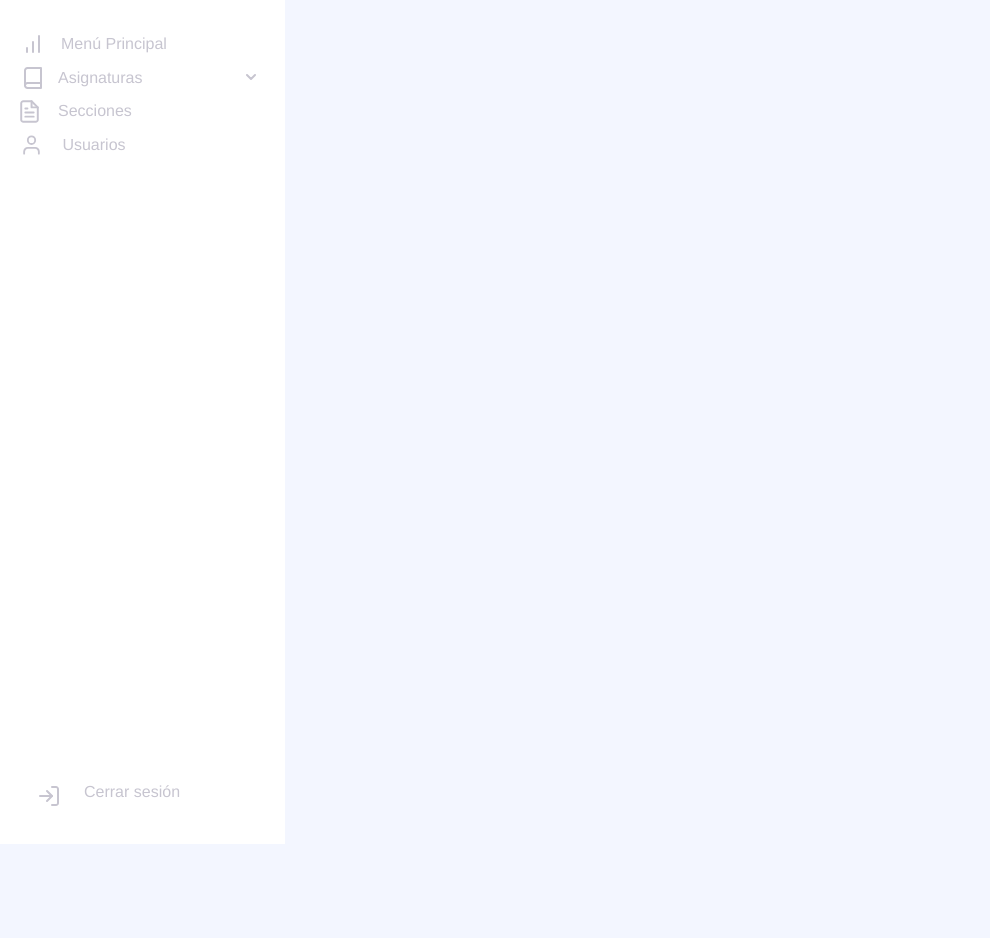
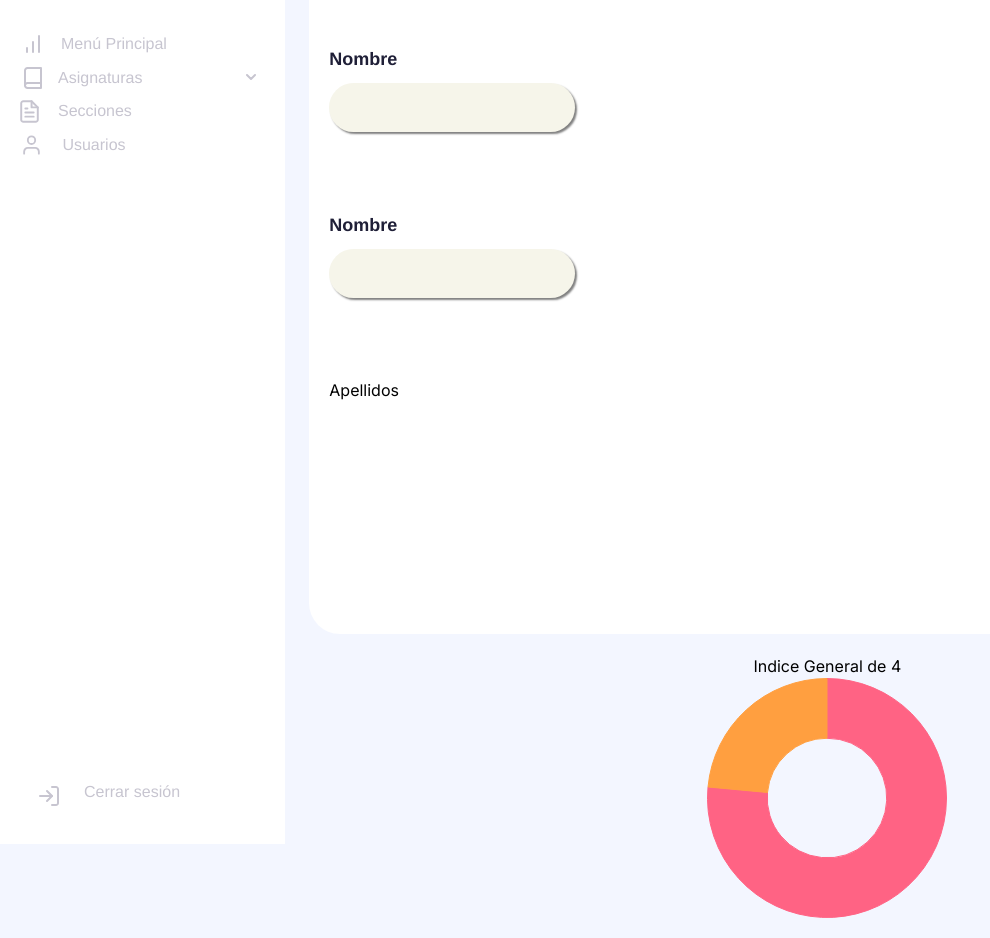
Before and after one commit to LuisElPoti/Aplicacion-calculo-indice-academico, a Next.js app: page /Administrador/CrearUsuario in a window 1280 px wide. Shown: the part 180-1118 px from the top of the page, without its empty margins (0-990 px from the left). Before the commit the page ends 1024 px from the top, so only its background shows below. Built offline with nearby package versions, Linux system fonts and the light colour scheme.

Commit message:
creacion del chart

```diff
--- a/app/Administrador/CrearUsuario/page.js
+++ b/app/Administrador/CrearUsuario/page.js
@@ -1,9 +1,16 @@
 import React from 'react'
+import CrearUsuarioForm from '@/app/components/CrearUsuarioForm'
+import Chart from '@/app/components/Chart'
 
 
-export default function CrearUsuario() {
+function CrearUsuario() {
   return (
-    <>Crear Usuario</>
+    <>
+    <CrearUsuarioForm/>
+    <Chart/>
+    </>
 
   )
 }
+
+export default  CrearUsuario
--- /dev/null
+++ b/app/components/Chart.js
@@ -0,0 +1,45 @@
+"use client"
+import { Doughnut } from 'react-chartjs-2'
+import { Chart, ArcElement } from 'chart.js'
+
+Chart.register(ArcElement);
+
+const labels = ['section 1', 'section 2'];
+
+const data = {
+  labels: labels,
+  datasets: [{
+    label: 'Doughnut chart',
+    data: [65, 20],
+    backgroundColor: [
+      'rgba(255, 99, 132)',
+      'rgba(255, 159, 64)'
+    ],
+    borderColor: [
+      'rgb(255, 99, 132)',
+      'rgb(255, 159, 64)'
+    ],
+    borderWidth: 1,
+    hoverBorderWidth: 4,
+    hoverBorderColor: [
+      'rgb(255, 99, 132)',
+      'rgb(255, 159, 64)'
+    ],
+  }]
+};
+
+const DoughnutChart = () => {
+  return (
+    <div className="chart">
+      <h2>Indice General de 4</h2>
+      <Doughnut
+        data={data}
+        options={{
+          maintainAspectRatio: false,
+        }}
+      />
+    </div>
+  );
+};
+
+export default DoughnutChart;
--- /dev/null
+++ b/app/components/CrearUsuarioForm.js
@@ -0,0 +1,23 @@
+import React from 'react'
+
+ function CrearUsuarioForm() {
+  return (
+    <div className='crear-usuario-form'width={900} height={600} >
+      <div className='nombre pl-5 l-20'>
+      <p className='nombre-header pt-20'>Nombre</p>
+          <input className='nombre-textbox p-5' type='text'name=""/>
+      </div>
+      <div className='nombre pl-5 l-20'>
+      <p className='nombre-header pt-20'>Nombre</p>
+          <input className='nombre-textbox p-5' type='text' name=""/>
+      </div>
+
+
+      <div className='Apellidos pl-5 l-20'>
+      <p className='apellidos-header pt-20'>Apellidos</p>
+          <input className='apellidos-textbox p-5' type='text'name=""/>
+      </div>
+    </div>
+  )
+}
+export default CrearUsuarioForm
--- a/styles/globals.css
+++ b/styles/globals.css
@@ -470,7 +470,7 @@
 }
 
 .contenedor-info .ID {
-  color: #000000;
+  color: #1f1f37;
   font-family: "Poppins-Medium", Helvetica;
   font-size: 16px;
   font-weight: 700;
@@ -482,7 +482,7 @@
 }
 
 .contenedor-info .element {
-  color: #000000;
+  color: #1f1f37;
   font-family: "Poppins-Light", Helvetica;
   font-size: 16px;
   font-weight: 300;
@@ -504,7 +504,7 @@
 }
 
 .contenedor-info .carrera {
-  color: #000000;
+  color: #1f1f37;
   font-family: "Poppins-Medium", Helvetica;
   font-size: 16px;
   font-weight: 700;
@@ -516,7 +516,7 @@
 }
 
 .contenedor-info .ingenier-a-de {
-  color: #000000;
+  color: #1f1f37;
   font-family: "Poppins-Light", Helvetica;
   font-size: 16px;
   font-weight: 300;
@@ -538,7 +538,7 @@
 }
 
 .contenedor-info .indice-trimestral {
-  color: #000000;
+  color: #1f1f37;
   font-family: "Poppins-Medium", Helvetica;
   font-size: 16px;
   font-weight: 700;
@@ -550,7 +550,7 @@
 }
 
 .contenedor-info .text-wrapper {
-  color: #000000;
+  color: #1f1f37;
   font-family: "Poppins-Light", Helvetica;
   font-size: 16px;
   font-weight: 300;
@@ -558,6 +558,8 @@
   line-height: normal;
   position: relative;
   width: fit-content;
+  top: 0px;
+  left: 0px;
 }
 
 .contenedor-info .informacion-general-3 {
@@ -572,7 +574,7 @@
 }
 
 .contenedor-info .indice-general {
-  color: #000000;
+  color: #1f1f37;
   font-family: "Poppins-Medium", Helvetica;
   font-size: 16px;
   font-weight: 700;
@@ -584,7 +586,7 @@
 }
 
 .contenedor-info .element-2 {
-  color: #000000;
+  color: #1f1f37;
   font-family: "Poppins-Light", Helvetica;
   font-size: 16px;
   font-weight: 300;
@@ -606,7 +608,7 @@
 }
 
 .contenedor-info .correo-institucional {
-  color: #000000;
+  color: #1f1f37;
   font-family: "Poppins-Medium", Helvetica;
   font-size: 16px;
   font-weight: 700;
@@ -618,7 +620,7 @@
 }
 
 .contenedor-info .element-est-intec {
-  color: #000000;
+  color: #1f1f37;
   font-family: "Poppins-Light", Helvetica;
   font-size: 16px;
   font-weight: 300;
@@ -629,7 +631,7 @@
 }
 
 .contenedor-info .informaci-n-general {
-  color: #000000;
+  color: #1f1f37;
   font-family: "Poppins-SemiBold", Helvetica;
   font-size: 18px;
   font-weight: 600;
@@ -1057,13 +1059,54 @@
   width: fit-content;
 }
 
-/* Tarjeta Reporte calificaciones */
-.bg-tarjeta-roja {
-  background-color: #ED6F71;
-  width: 475px;
-  height: 150px;
-  border-radius: 48px;
-  color: white;
-  font-family: "Poppins-SemiBold", Helvetica;;
-  height: fit-content;
+/*Crear Usuario Form*/
+
+.crear-usuario-form {
+
+  background-color: white;
+  border-radius: 31px;
+  width: 909px;
+  height: 668px;
+  left: 300x;
 }
+
+.crear-usuario-form .nombre-textbox {
+
+  background-color: #F6F5EA;
+  border-radius: 25px;
+  box-shadow: 2px 2px 2px gray;
+  height: 49px;
+  width: 246px;
+  margin-top: 10px;
+  border-radius: 31px;
+  border: none;
+  outline: none;
+}
+
+.crear-usuario-form .ingresar-nombre{
+  color: black;
+  font-family: "Poppins-Regular", Helvetica;
+  font-size: 14px;
+  font-weight: 400;
+  border: none;
+  outline: none;
+  left: 30px;
+}
+
+.crear-usuario-form .nombre-header{
+
+  font-family: "Poppins-Regular", Helvetica;
+  font-size: 18px;
+  font-weight: 600;
+  color:#1f1f37;
+}
+
+/*chart*/
+.chart {
+  max-height: 30vh;
+  margin: 2rem;
+  display: flex;
+  flex-direction: column;
+  justify-content: center;
+  align-items: center;
+ }
```
